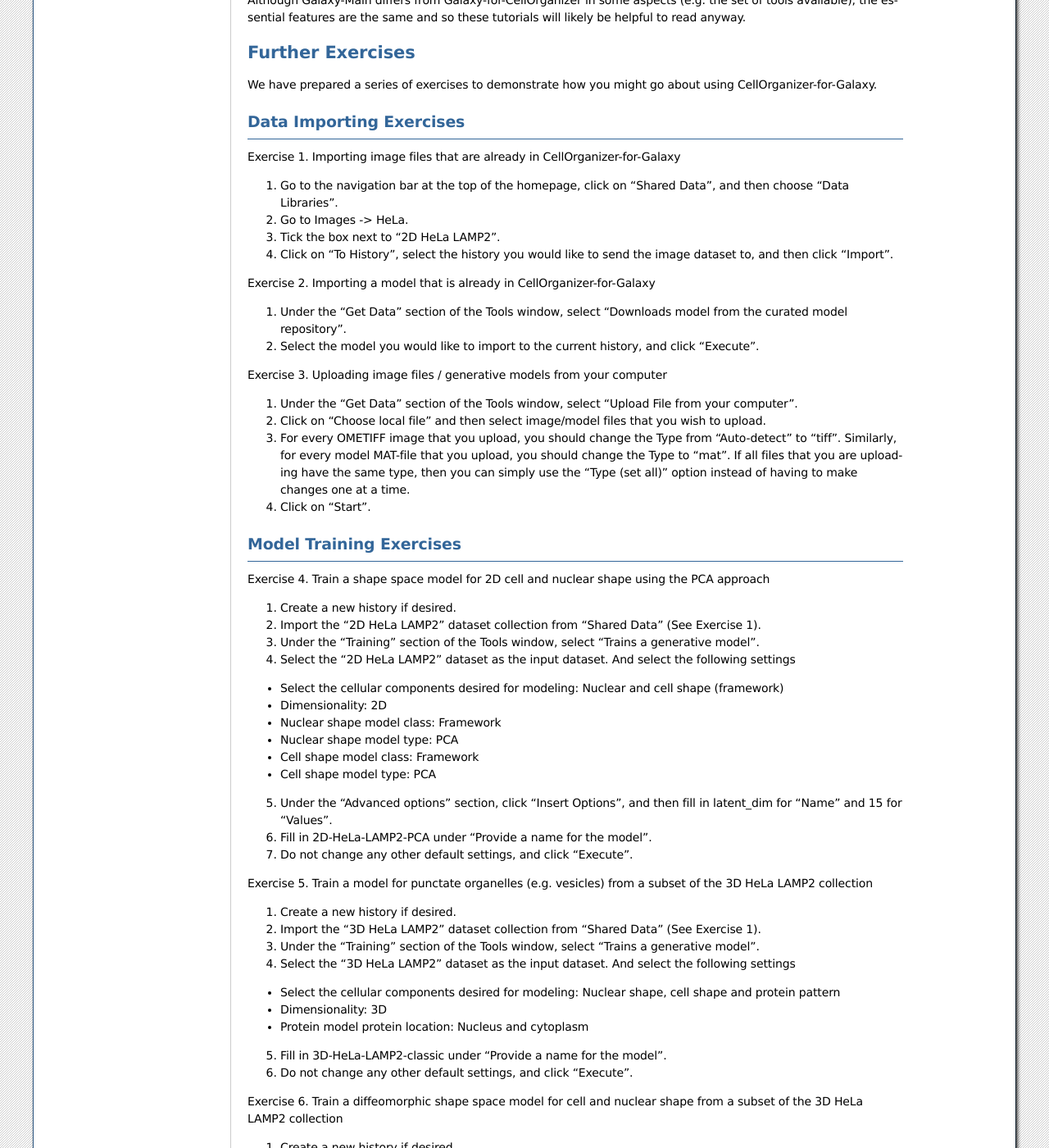
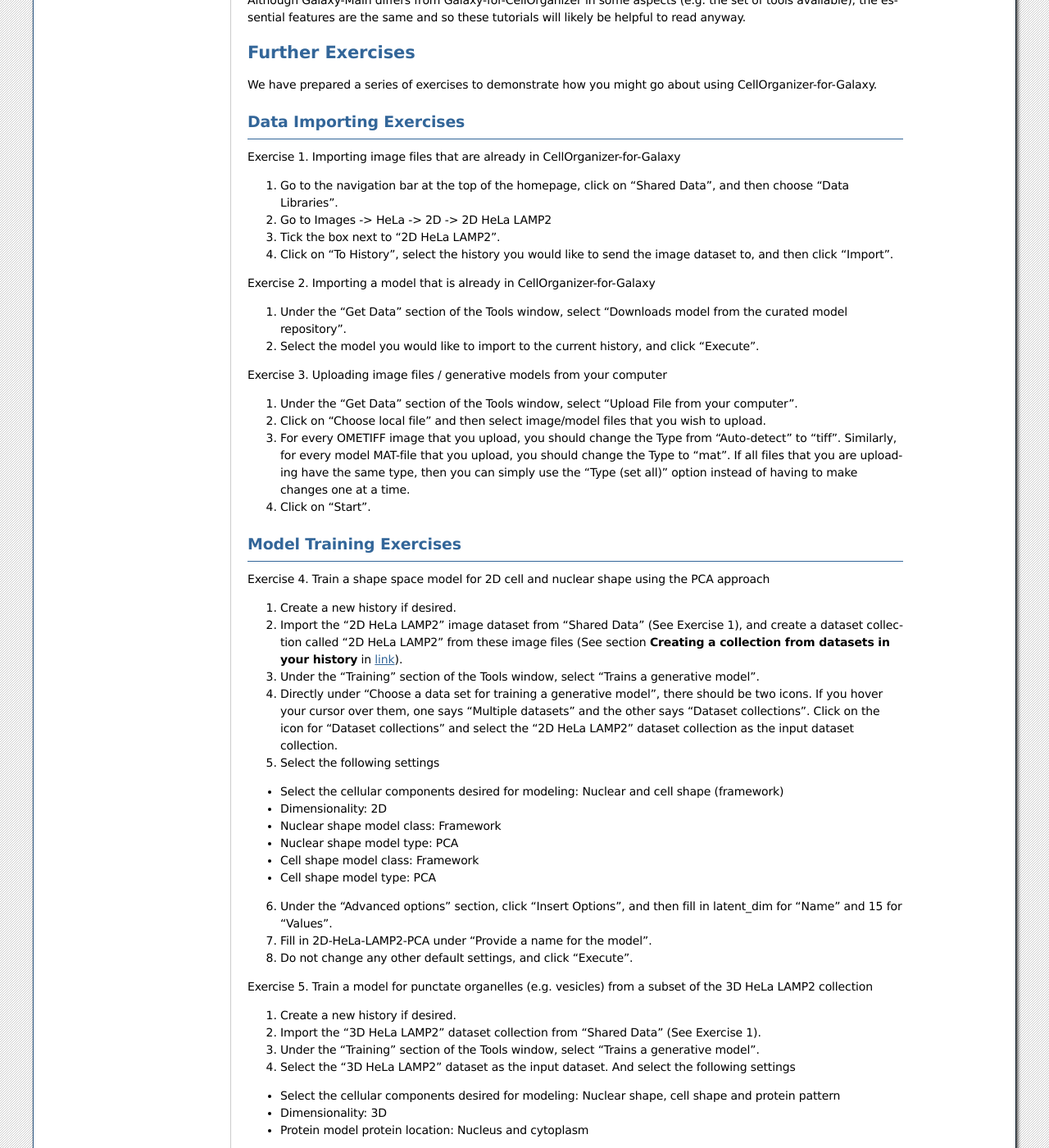
Before and after one commit to murphygroup/cellorganizer-documentation_old, a Sphinx documentation site: the page built from source/chapters/galaxy/index.rst, in a window 1280 px wide and 1400 px high, scrolled down 3018 px. Shown: the whole window at 82% size. Built offline with Sphinx 7.4.7, drawn with Linux system fonts in a browser that asks for light colours.

Commit message:
Improvements to galaxy/index.rst

```diff
--- a/source/chapters/galaxy/index.rst
+++ b/source/chapters/galaxy/index.rst
@@ -146,7 +146,7 @@
 Exercise 1. Importing image files that are already in CellOrganizer-for-Galaxy
 
 1. Go to the navigation bar at the top of the homepage, click on "Shared Data", and then choose "Data Libraries".
-2. Go to Images -> HeLa.
+2. Go to Images -> HeLa -> 2D -> 2D HeLa LAMP2
 3. Tick the box next to "2D HeLa LAMP2".
 4. Click on "To History", select the history you would like to send the image dataset to, and then click "Import".
 
@@ -169,9 +169,10 @@
 Exercise 4. Train a shape space model for 2D cell and nuclear shape using the PCA approach
 
 1. Create a new history if desired.
-2. Import the "2D HeLa LAMP2" dataset collection from "Shared Data" (See Exercise 1).
+2. Import the "2D HeLa LAMP2" image dataset from "Shared Data" (See Exercise 1), and create a dataset collection called "2D HeLa LAMP2" from these image files (See section **Creating a collection from datasets in your history** in `link <https://galaxyproject.org/tutorials/collections/>`_).
 3. Under the "Training" section of the Tools window, select "Trains a generative model".
-4. Select the "2D HeLa LAMP2" dataset as the input dataset. And select the following settings
+4. Directly under "Choose a data set for training a generative model", there should be two icons. If you hover your cursor over them, one says "Multiple datasets" and the other says "Dataset collections". Click on the icon for "Dataset collections" and select the "2D HeLa LAMP2" dataset collection as the input dataset collection.
+5. Select the following settings
 
 * Select the cellular components desired for modeling: Nuclear and cell shape (framework)
 * Dimensionality: 2D
```
Also changed, not shown: other parts of source/chapters/galaxy/index.rst (+3 -3 lines).
